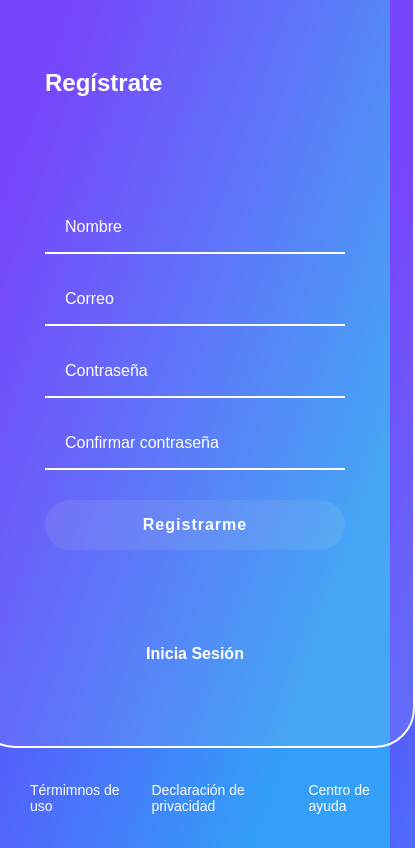
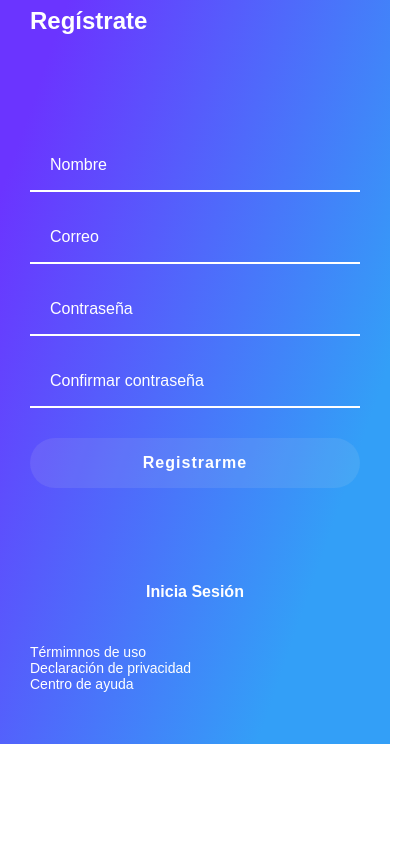
Before and after one commit to pedroalesp/Platzi-Video, a plain HTML site: page register.html in a window 390 px wide. Shown: the part 136-984 px from the top of the page, 415 px wide, since content can reach past the window. After the commit the page ends 880 px from the top, so only its background shows below. Drawn offline with Linux system fonts and the light colour scheme.

Commit message:
Apliqué media querys a login y register

```diff
--- a/register.html
+++ b/register.html
@@ -10,17 +10,17 @@
     <header class="header">
         <img class="header__img" src="https://raw.githubusercontent.com/platzi/PlatziVideo/feature/react/src/assets/static/logo-platzi-video-BW2.png" alt="logo">
     </header>
-    <section class="login">
-        <section class="login__container">
+    <section class="register login">
+        <section class="register__container login__container">
             <h2>Regístrate</h2>
-            <form class="login__container--form">
+            <form class="register__container--form login__container--form">
                     <input type="text" class="input" placeholder="Nombre">
                     <input type="text" class="input" placeholder="Correo">
                     <input type="password" class="input" placeholder="Contraseña">
                     <input type="password" class="input" placeholder="Confirmar contraseña">
                 <button class="button">Registrarme</button>
             </form>
-            <a class="login__container--sesion" href="/">Inicia Sesión</a>
+            <a class="register__container--sesion" href="/">Inicia Sesión</a>
         </section>
     </section>
     <footer class="footer">
--- a/styles.css
+++ b/styles.css
@@ -15,7 +15,7 @@ body {
         margin-top: 10px;
         margin-left: 10px;
     }
-.login {
+.login.register {
     display: flex;
     justify-content: center;
     align-items: center;
@@ -23,7 +23,7 @@ body {
     padding: 0 30px;
     min-height: calc(100vh - 200px);
 }
-.login__container {
+.login__container.register__container {
     background-color: rgba(225, 225, 225, 0.1);
     border: 2px solid white;
     border-radius: 40px;
@@ -35,7 +35,7 @@ body {
     justify-content: space-around;
     flex-direction: column;
 }
-.login__container--form {
+.login__container--form.register__container--form {
     display: flex;
     flex-direction: column;
 }
@@ -78,7 +78,7 @@ body {
 .login__container--register a:hover {
     text-decoration: underline;
 }
-.login__container--sesion {
+.register__container--sesion {
     display: flex;
     justify-content: center;
     font-size: 16px;
@@ -131,3 +131,16 @@ body {
 .footer a:hover {
     text-decoration: underline;
 }
+
+@media only screen and (max-width: 600px) {
+    .login__container.register__container {
+        background-color: transparent;
+        padding: 0;
+        width: 100%;
+        border: none;
+    }
+    .footer {
+        align-items: flex-start;
+        flex-direction: column;
+    }
+}
```
Also changed, not shown: login.html (+3 -3 lines).
